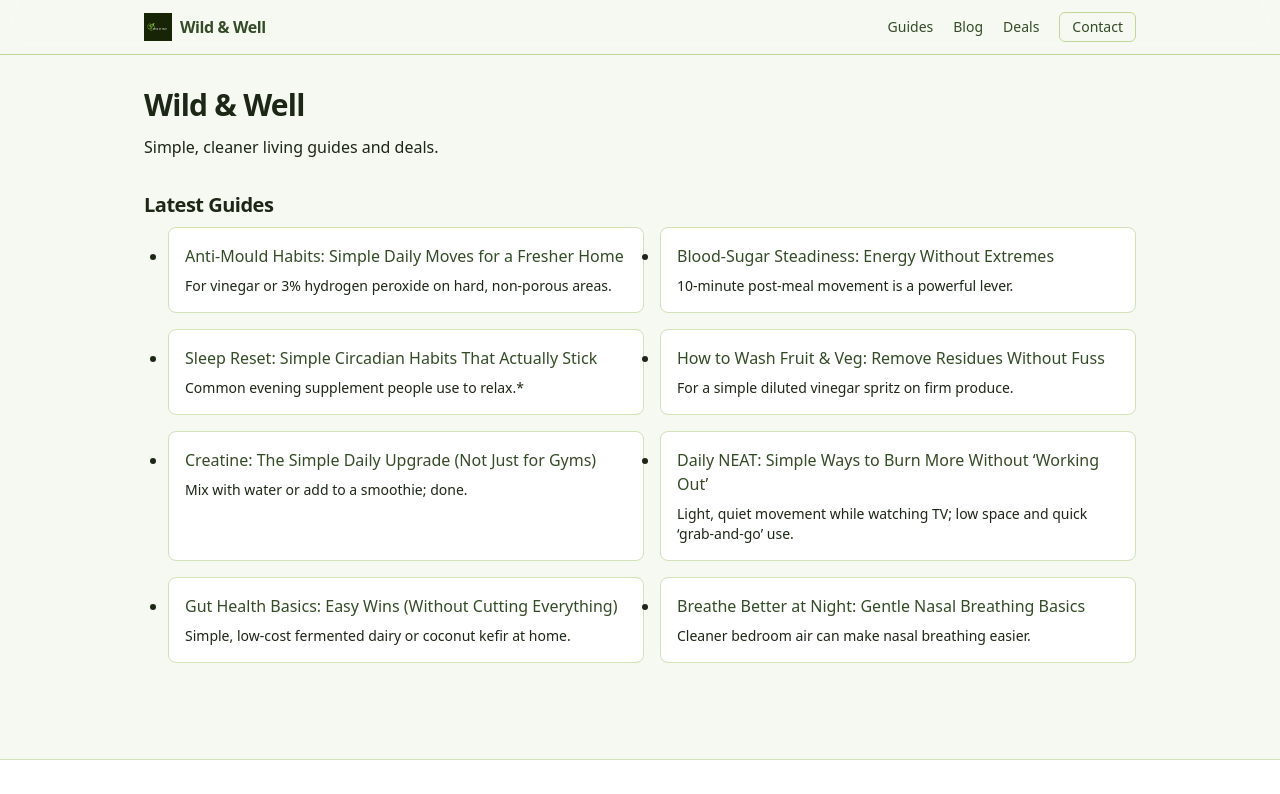
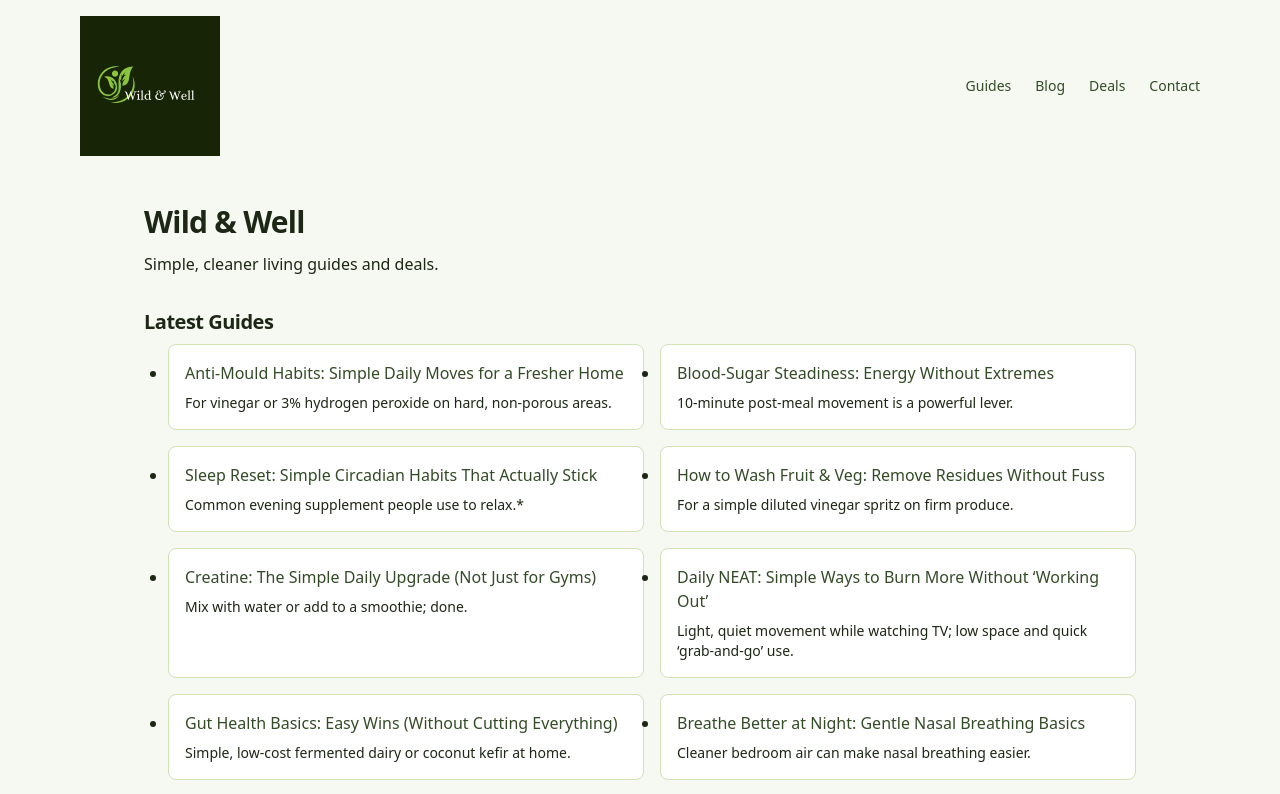
Before and after one commit to dariosandison/Eco---Holistic, a Next.js app: page / in a window 1280 px wide. Shown: the top 794 px of the page. Built offline with nearby package versions, Linux system fonts and the light colour scheme.

Commit message:
Update Header.js

```diff
--- a/components/Header.js
+++ b/components/Header.js
@@ -1,20 +1,19 @@
 import Link from 'next/link';
-import Logo from './Logo';
+import Image from 'next/image';
 
 export default function Header() {
   return (
-    <header className="sticky top-0 z-40 border-b border-olive-300 bg-olive-50/80 backdrop-blur">
-      <div className="mx-auto max-w-5xl px-4 py-3 flex items-center justify-between">
-        <Logo />
-        <nav className="flex items-center gap-5 text-sm">
-          <Link href="/guides" className="hover:text-olive-800">Guides</Link>
-          <Link href="/blog" className="hover:text-olive-800">Blog</Link>
-          <Link href="/deals" className="hover:text-olive-800">Deals</Link>
-          <Link href="/contact" className="rounded-md border border-olive-300 px-3 py-1 hover:bg-olive-100">
-            Contact
-          </Link>
-        </nav>
-      </div>
+    <header className="mx-auto flex max-w-6xl items-center justify-between px-4 py-4">
+      <Link href="/" className="flex items-center gap-2">
+        <Image src="/logo.svg" alt="Wild & Well" width={140} height={28} priority />
+      </Link>
+
+      <nav className="flex gap-6 text-sm">
+        <Link href="/guides">Guides</Link>
+        <Link href="/blog">Blog</Link>
+        <Link href="/deals">Deals</Link>
+        <Link href="/contact">Contact</Link>
+      </nav>
     </header>
   );
 }
```
